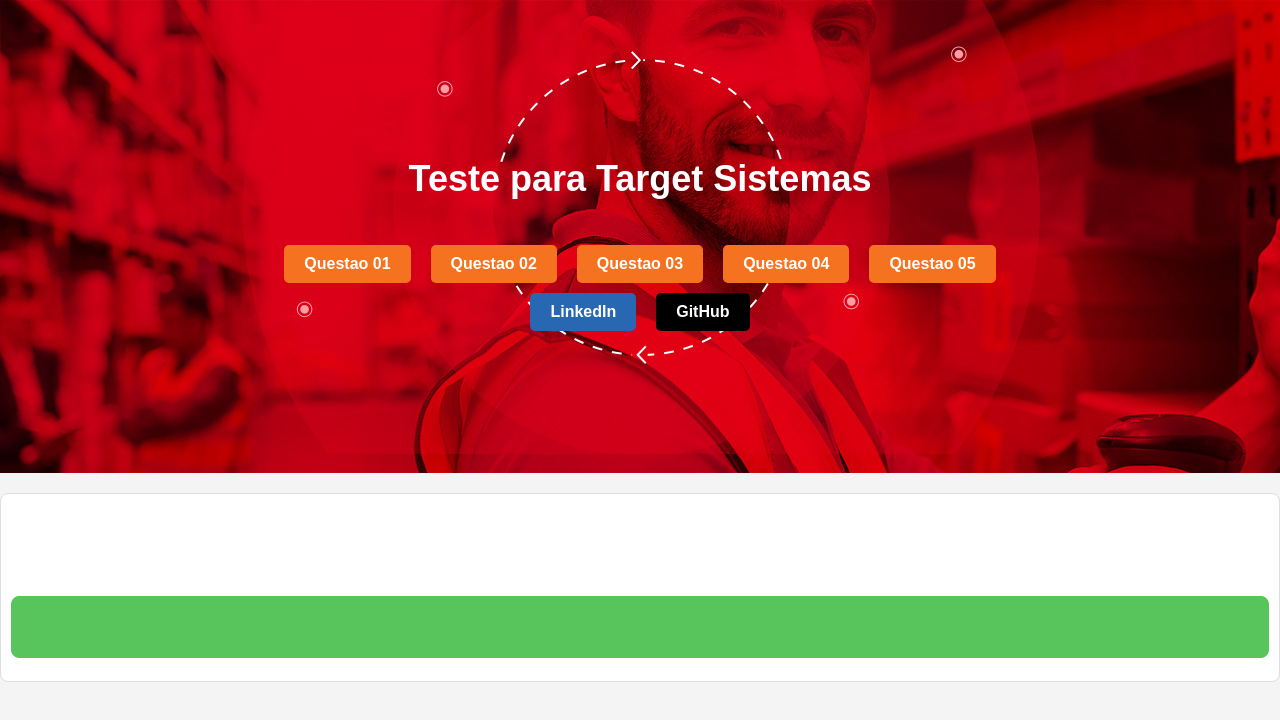
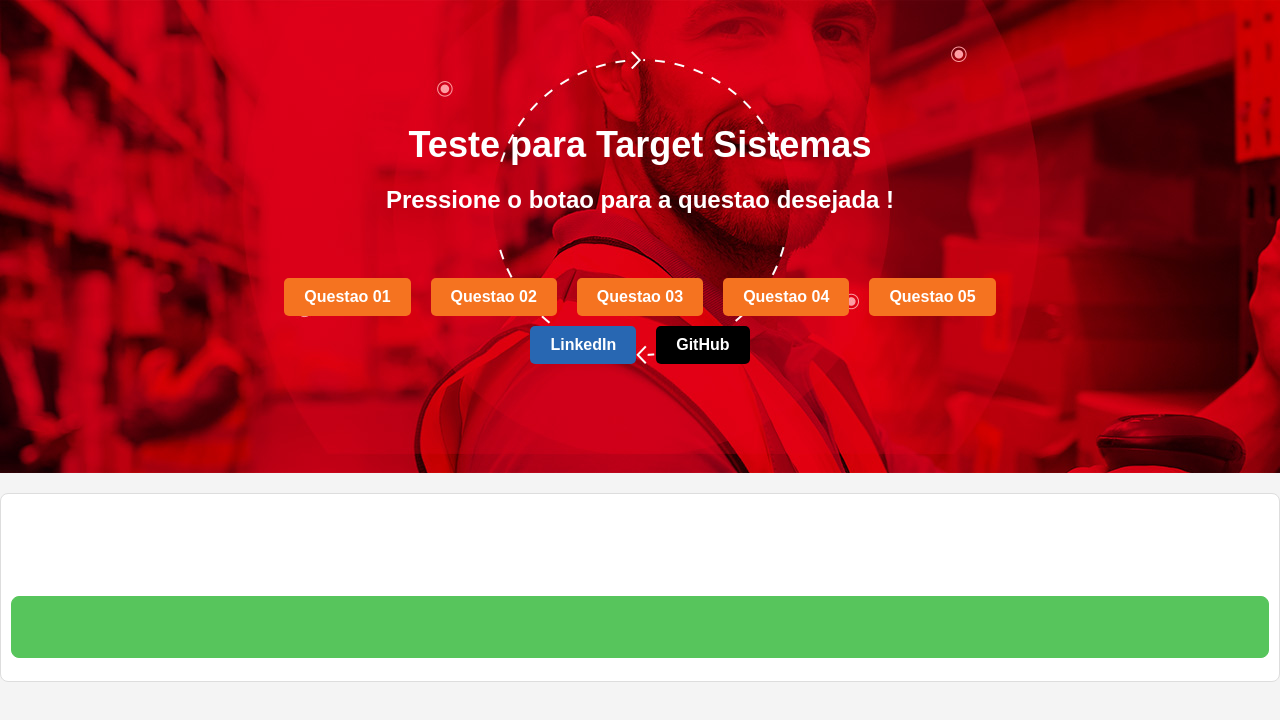
Before and after one commit to jrafagnin/projeto-target, a plain HTML site: page index.html in a window 1280 px wide. Drawn offline with Linux system fonts and the light colour scheme.

Commit message:
correcoes 2

```diff
--- a/index.html
+++ b/index.html
@@ -14,6 +14,7 @@
         <!-- Div para o título -->
         <div class="title-section">
             <h1>Teste para Target Sistemas</h1>
+            <h2>Pressione o botao para a questao desejada !</h2>
         </div>
 
         <!-- Div para o conteúdo, incluindo os botões -->
```
